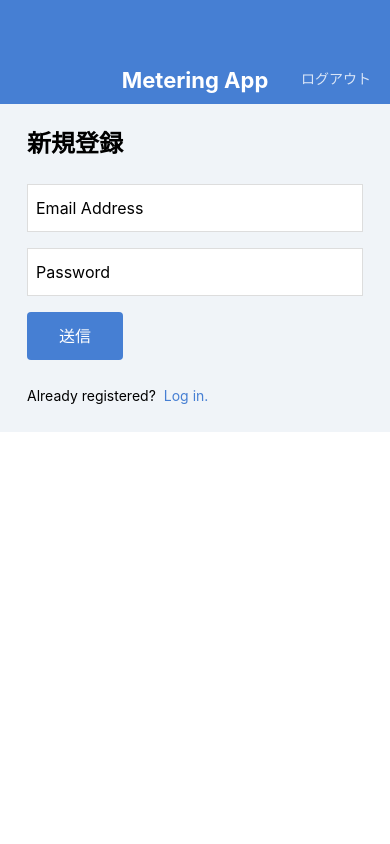
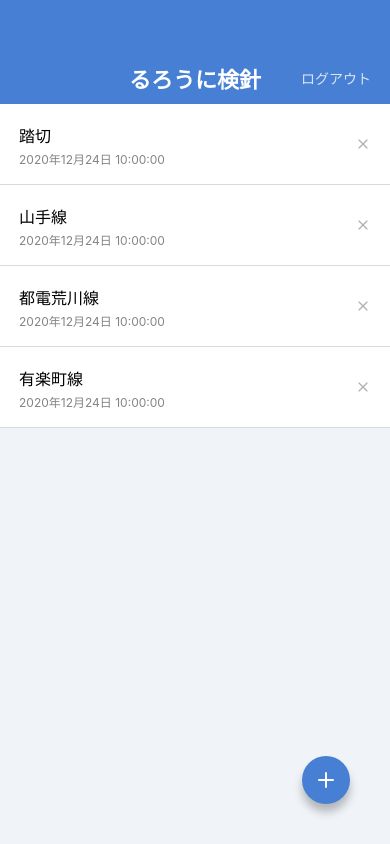
Before and after one commit to Mutsumix/MemoApp, a React Native app: screen / in a window 390 px wide. Built offline with nearby package versions, Linux system fonts and the light colour scheme.

Commit message:
Make components touchable

```diff
--- a/App.jsx
+++ b/App.jsx
@@ -1,14 +1,14 @@
 import React from 'react';
 
-// import MemoListScreen from './src/screens/MemoListScreen';
+import MemoListScreen from './src/screens/MemoListScreen';
 // import MemoDetailScreen from './src/screens/MemoDetailScreen';
-// import MemoEditScreen from './src/screens/MemoEditScreen';
+import MemoEditScreen from './src/screens/MemoEditScreen';
 // import MemoCreateScreen from './src/screens/MemoCreateScreen';
-// import LogInScreen from './src/screens/LogInScreen';
+import LogInScreen from './src/screens/LogInScreen';
 import SignUpScreen from './src/screens/SignUpScreen';
 
 export default function App() {
   return (
-    <SignUpScreen />
+    <MemoListScreen />
   );
 }
--- a/src/components/AppBar.jsx
+++ b/src/components/AppBar.jsx
@@ -5,7 +5,7 @@
   return (
     <View style={styles.appbar}>
       <View style={styles.appbarInner}>
-        <Text style={styles.appbarTitle}>Metering App</Text>
+        <Text style={styles.appbarTitle}>るろうに検針</Text>
         <Text style={styles.appbarRight}>ログアウト</Text>
       </View>
     </View>
--- a/src/components/Button.jsx
+++ b/src/components/Button.jsx
@@ -1,19 +1,24 @@
 import React from 'react';
-import { View, Text, StyleSheet } from 'react-native';
-import { string } from 'prop-types';
+import { TouchableOpacity, Text, StyleSheet } from 'react-native';
+import { string, func } from 'prop-types';
 
 export default function Button(props) {
-  const { label } = props;
+  const { label, onPress } = props;
 
   return (
-    <View style={styles.buttonContainer}>
+    <TouchableOpacity style={styles.buttonContainer} onPress={onPress}>
       <Text style={styles.buttonLabel}>{label}</Text>
-    </View>
+    </TouchableOpacity>
   );
 }
 
 Button.propTypes = {
   label: string.isRequired,
+  onPress: func,
+};
+
+Button.defaultProps = {
+  onPress: null,
 };
 
 const styles = StyleSheet.create({
--- a/src/components/CircleButton.jsx
+++ b/src/components/CircleButton.jsx
@@ -1,25 +1,28 @@
 import React from 'react';
-import { View, StyleSheet } from 'react-native';
-import { string, shape } from 'prop-types';
+import { StyleSheet, TouchableOpacity } from 'react-native';
+import { string, shape, func } from 'prop-types';
 import { Feather } from '@expo/vector-icons';
 
 export default function CircleButton(proprs) {
-  const { style, name } = proprs;
+  const { style, name, onPress } = proprs;
 
   return (
-    <View style={[styles.circleButton, style]}>
+    <TouchableOpacity style={[styles.circleButton, style]} onPress={onPress}>
       <Feather name={name} size={24} color="white" />
-    </View>
+    </TouchableOpacity>
   );
 }
 
 CircleButton.propTypes = {
   style: shape(),
   name: string.isRequired,
+  onPress: func,
 };
 
 CircleButton.defaultProps = {
   style: null,
+  name: '',
+  onPress: null,
 };
 
 const styles = StyleSheet.create({
--- a/src/components/MemoList.jsx
+++ b/src/components/MemoList.jsx
@@ -1,6 +1,8 @@
 import { Feather } from '@expo/vector-icons';
 import React from 'react';
-import { StyleSheet, View, Text } from 'react-native';
+import {
+  StyleSheet, View, Text, TouchableOpacity,
+} from 'react-native';
 
 export default function MemoList() {
   return (
@@ -10,36 +12,36 @@
           <Text style={styles.memoListItemTitle}>踏切</Text>
           <Text style={styles.memoListItemDate}>2020年12月24日 10:00:00</Text>
         </View>
-        <View>
+        <TouchableOpacity>
           <Feather name="x" size={16} color="#B0B0B0" />
-        </View>
+        </TouchableOpacity>
       </View>
       <View style={styles.memoListItem}>
         <View>
           <Text style={styles.memoListItemTitle}>山手線</Text>
           <Text style={styles.memoListItemDate}>2020年12月24日 10:00:00</Text>
         </View>
-        <View>
+        <TouchableOpacity>
           <Feather name="x" size={16} color="#B0B0B0" />
-        </View>
+        </TouchableOpacity>
       </View>
       <View style={styles.memoListItem}>
         <View>
           <Text style={styles.memoListItemTitle}>都電荒川線</Text>
           <Text style={styles.memoListItemDate}>2020年12月24日 10:00:00</Text>
         </View>
-        <View>
+        <TouchableOpacity>
           <Feather name="x" size={16} color="#B0B0B0" />
-        </View>
+        </TouchableOpacity>
       </View>
       <View style={styles.memoListItem}>
         <View>
           <Text style={styles.memoListItemTitle}>有楽町線</Text>
           <Text style={styles.memoListItemDate}>2020年12月24日 10:00:00</Text>
         </View>
-        <View>
+        <TouchableOpacity>
           <Feather name="x" size={16} color="#B0B0B0" />
-        </View>
+        </TouchableOpacity>
       </View>
     </View>
   );
--- a/src/screens/LogInScreen.jsx
+++ b/src/screens/LogInScreen.jsx
@@ -1,6 +1,6 @@
 import React from 'react';
 import {
-  View, Text, TextInput, StyleSheet,
+  View, Text, TextInput, StyleSheet, TouchableOpacity,
 } from 'react-native';
 
 import Button from '../components/Button';
@@ -17,7 +17,9 @@
         <Button label="送信" />
         <View style={styles.footer}>
           <Text style={styles.footerText}>Not registered?</Text>
-          <Text style={styles.footerLink}>Sign up here!</Text>
+          <TouchableOpacity>
+            <Text style={styles.footerLink}>Sign up here!</Text>
+          </TouchableOpacity>
         </View>
       </View>
     </View>
--- a/src/screens/MemoEditScreen.jsx
+++ b/src/screens/MemoEditScreen.jsx
@@ -1,6 +1,6 @@
 import React from 'react';
 import {
-  View, TextInput, StyleSheet, KeyboardAvoidingView
+  View, TextInput, StyleSheet, KeyboardAvoidingView, Alert,
 } from 'react-native';
 
 import AppBar from '../components/AppBar';
--- a/src/screens/SignUpScreen.jsx
+++ b/src/screens/SignUpScreen.jsx
@@ -1,6 +1,6 @@
 import React from 'react';
 import {
-  View, Text, TextInput, StyleSheet,
+  View, Text, TextInput, StyleSheet, TouchableOpacity,
 } from 'react-native';
 
 import Button from '../components/Button';
@@ -17,7 +17,9 @@
         <Button label="送信" />
         <View style={styles.footer}>
           <Text style={styles.footerText}>Already registered?</Text>
-          <Text style={styles.footerLink}>Log in.</Text>
+          <TouchableOpacity>
+            <Text style={styles.footerLink}>Log in.</Text>
+          </TouchableOpacity>
         </View>
       </View>
     </View>
```
